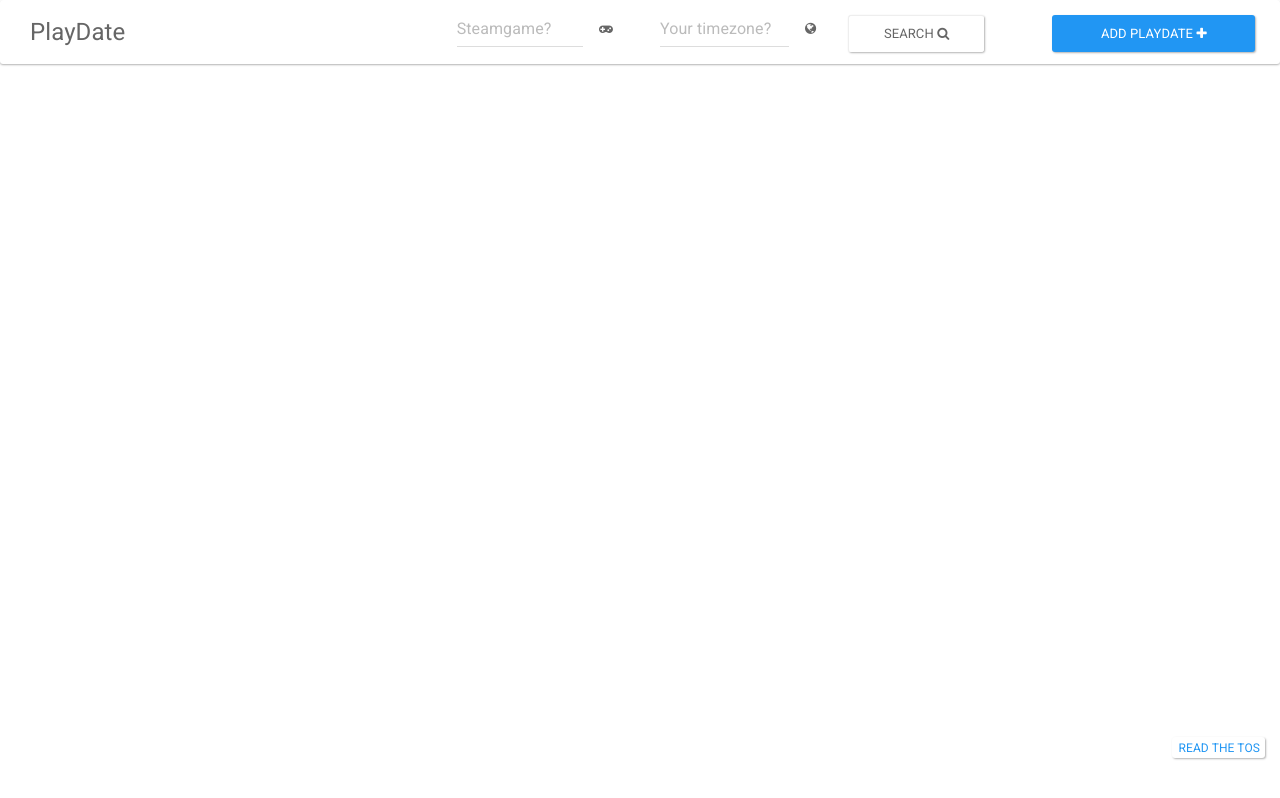
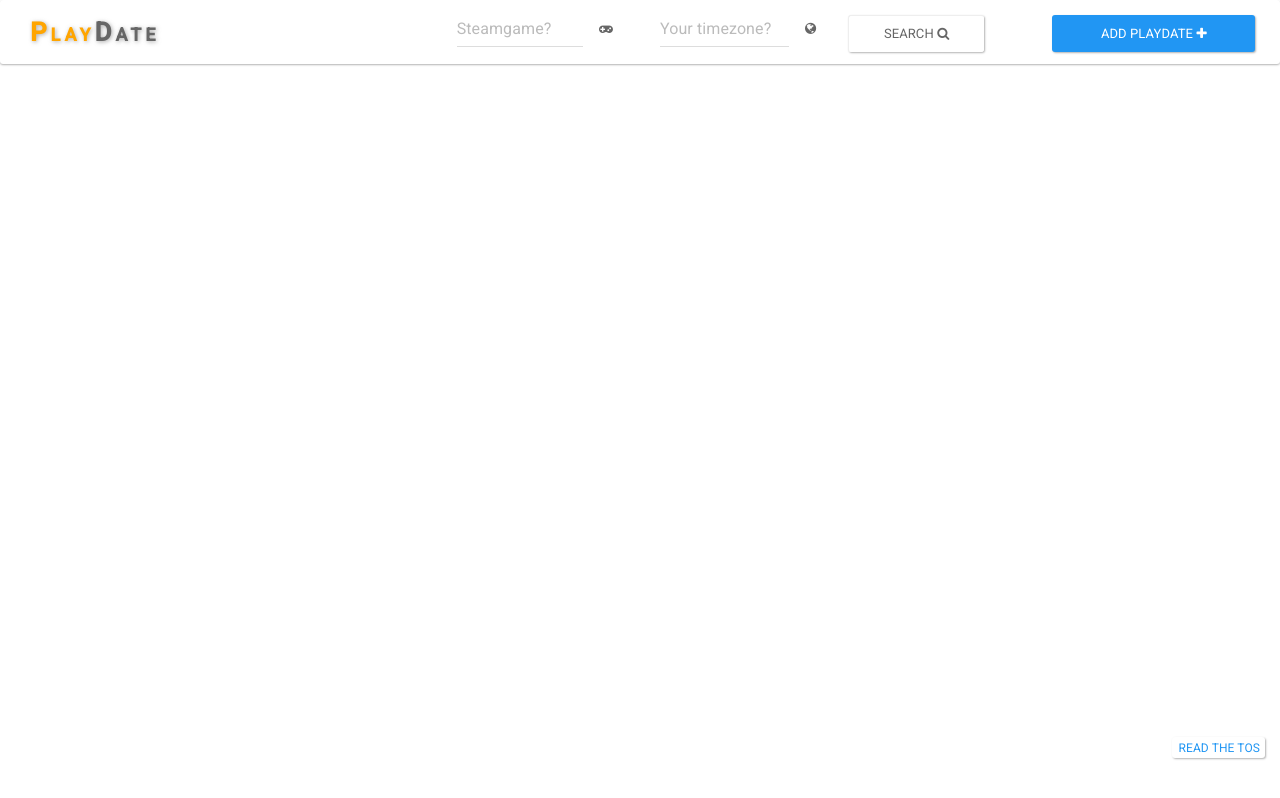
Before and after one commit to elgubbo/find-playdate-frontend, a website: page app/index.html in a window 1280 px wide. Drawn offline with Linux system fonts and the light colour scheme; files that its build step writes are made by us from their sources; no server answers.

Commit message:
minor changes

```diff
--- a/app/styles/styles.css
+++ b/app/styles/styles.css
@@ -23,6 +23,22 @@ body{
   transition:all linear 0.5s;
 }
 
+#header-brand {
+  font-size: 26px;
+  font-variant:  small-caps;
+  font-weight: bold;
+  letter-spacing: 4px;
+  text-shadow: 1px 1px 4px rgba(150, 150, 150, 0.78);
+
+}
+
+#header-brand .orange {
+  color: orange;
+}
+
+#header-brand:hover{
+  text-shadow: 1px 1px 1px rgba(150, 150, 150, 0.78);
+}
 
 #header{
 /*    margin: 5px;
--- a/app/views/header.html
+++ b/app/views/header.html
@@ -1,11 +1,11 @@
 <div id="header" class="navbar navbar-default" ng-controller="HeaderCtrl as header">
     <div class="navbar-inner">
         <div class="col-md-1 col-xs-12 col-sm-3">
-              <div><a class="navbar-brand" href="/">PlayDate</a></div>
+              <div><a class="navbar-brand" id="header-brand" href="/"><span class="bigfont orange">Play</span><span class="bigfont">Date</span></a></div>
         </div>
         <form class="form-inline col-md-8 col-md-offset-5 col-sm-8 mt-10 pull-right" id="search-form">
             <div class="row search-row" >
-                <div class="form-group col-md-3 col-sm-6 col-xs-12" ng-show="!header.formShown">
+                <div class="form-group col-md-3 col-sm-6 col-xs-12">
                     <div class="input-group">
                       <input
                         type="text"
```
Also changed, not shown: app/views/createmodal.html (+3 -5 lines), app/views/modal.html (+2 -2 lines).
